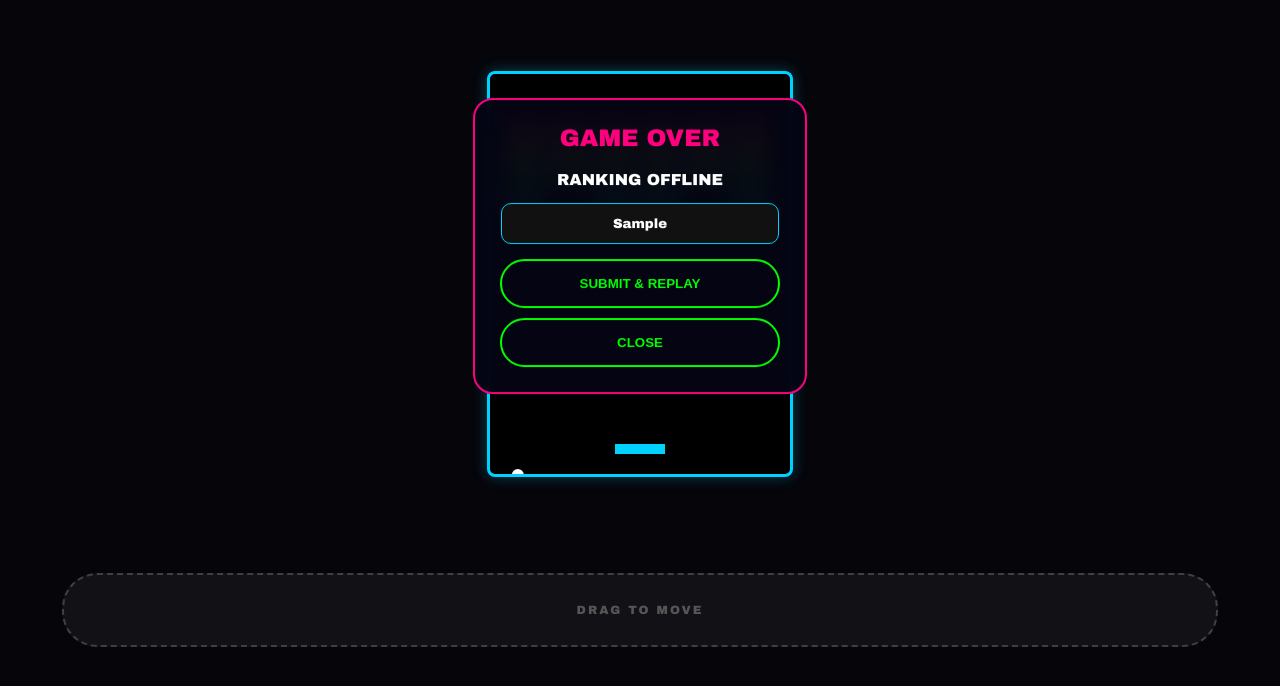
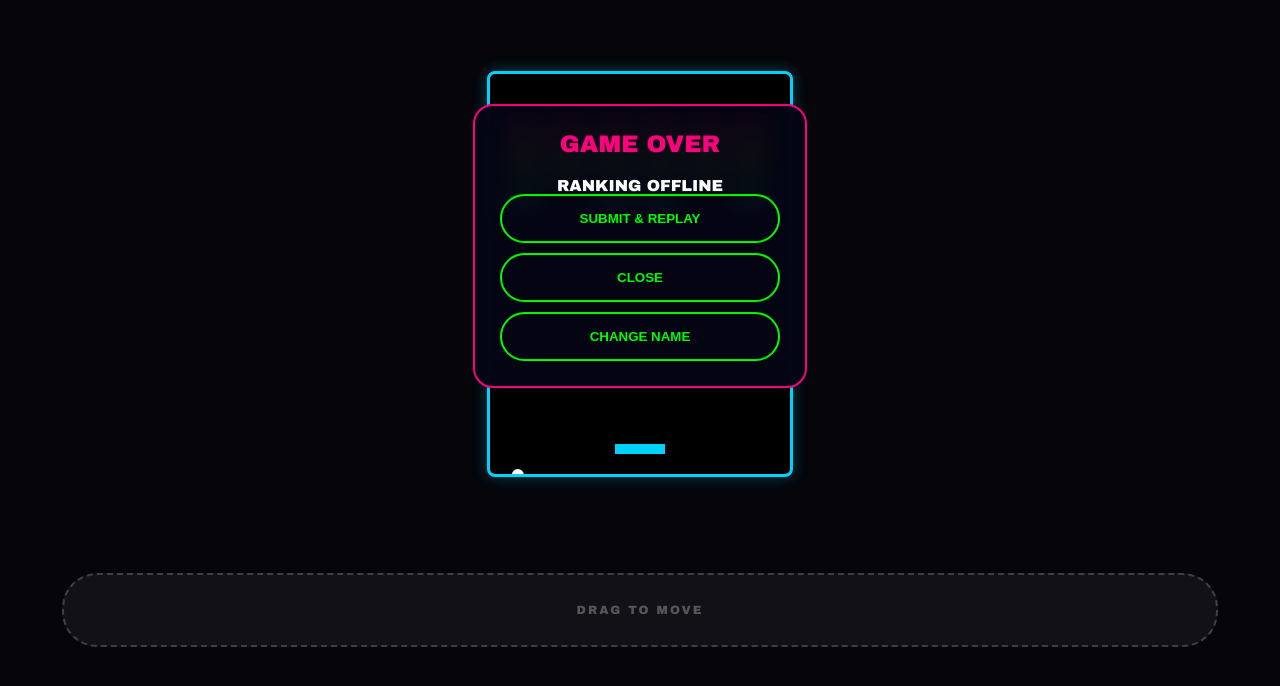
Before and after one commit to kmiyazaki-pixel/block, a website: page index.html in a window 1280 px wide. Both pictures are taken after typing "Sample" into the empty fields and a click on the button "SUBMIT & REPLAY". Shown: the part 110-796 px from the top of the page. Drawn offline with Linux system fonts and the light colour scheme; no server answers.

Commit message:
Update index.html

```diff
--- a/index.html
+++ b/index.html
@@ -49,9 +49,13 @@
     <div id="ranking-board">
       <h2 style="color:var(--neon-pink); margin-top: 0;">GAME OVER</h2>
       <div id="rank-list"></div>
+
+      <!-- 初回だけ表示（保存名がある場合はJSで非表示にする） -->
       <input type="text" id="name-input" placeholder="YOUR NAME" maxlength="10">
+
       <button class="menu-btn" onclick="submitScore()">SUBMIT & REPLAY</button>
       <button class="menu-btn" style="margin-top:10px;" onclick="closeRanking()">CLOSE</button>
+      <button class="menu-btn" style="margin-top:10px;" onclick="changeName()">CHANGE NAME</button>
     </div>
   </div>
 
@@ -64,9 +68,8 @@
     const ctx = canvas.getContext('2d');
     const scoreEl = document.getElementById('score');
 
-    // サーバー設定
-    // 同じドメインで配信するなら ''（空）でOK。別ドメインなら 'https://xxxxx' を入れる。
-    const SERVER_URL = 'https://block-r057.onrender.com'; // 例: https://blockranking-api.onrender.com
+    // サーバー設定（RenderのURL）
+    const SERVER_URL = 'https://block-r057.onrender.com';
 
     // UI
     const rankingBoard = document.getElementById('ranking-board');
@@ -74,14 +77,28 @@
     const nameInput = document.getElementById('name-input');
     const openRankingBtn = document.getElementById('open-ranking-btn');
 
-    // 前回入力した名前を復元
-    const savedName = localStorage.getItem('playerName');
-    if (savedName) nameInput.value = savedName;
-
     // ゲーム状態
     let score = 0;
     let isGameOver = false;        // true の間は draw() が止まる
     let pausedByRanking = false;   // ランキングボタンで一時停止したか
+
+    function updateNameUI() {
+      const saved = localStorage.getItem('playerName');
+      const hasName = !!(saved && saved.trim());
+
+      if (hasName) {
+        nameInput.value = saved;
+        nameInput.style.display = 'none'; // 入力欄を隠す
+        nameInput.disabled = true;
+        nameInput.placeholder = saved;
+      } else {
+        nameInput.style.display = 'block';
+        nameInput.disabled = false;
+      }
+    }
+
+    // 初回ロード時に反映
+    updateNameUI();
 
     // パドル設定
     const paddle = { x: 125, y: 370, w: 50, h: 10, color: '#00d2ff' };
@@ -178,9 +195,25 @@
           ball.dx = hitPos * 4;
         } else if (ball.y > canvas.height) {
           // GAME OVER
-          pausedByRanking = false; // GAME OVERで止めた場合は再開しない
+          pausedByRanking = false;
           isGameOver = true;
-          showRanking(true); // true = GAME OVER 表示
+
+          const saved = localStorage.getItem('playerName');
+          const hasName = !!(saved && saved.trim());
+
+          if (hasName) {
+            // 名前保存済みなら自動送信してからランキング表示
+            fetch(`${SERVER_URL}/api/save-score`, {
+              method: 'POST',
+              headers: { 'Content-Type': 'application/json' },
+              body: JSON.stringify({ name: saved.trim().slice(0, 10), score })
+            }).finally(() => {
+              showRanking(true);
+            });
+          } else {
+            // 初回は入力させる
+            showRanking(true);
+          }
         }
       }
 
@@ -201,13 +234,12 @@
 
     // --- ランキング/サーバー連携 ---
     async function showRanking(isGameOverMode) {
-      // タイトル表示の切り替え
       const titleEl = rankingBoard.querySelector('h2');
       titleEl.textContent = isGameOverMode ? "GAME OVER" : "RANKING";
 
       rankingBoard.style.display = 'block';
+      updateNameUI();
 
-      // ランキング取得
       try {
         const res = await fetch(`${SERVER_URL}/api/ranking`);
         const data = await res.json();
@@ -232,9 +264,16 @@
       }
     }
 
+    // 初回だけ手動送信（保存名ができたら以降はGAME OVERで自動送信）
     async function submitScore() {
-      const name = (nameInput.value || "PLAYER").trim().slice(0, 10);
-      localStorage.setItem('playerName', name); // 次回のために保存
+      let saved = localStorage.getItem('playerName');
+      let name = (saved && saved.trim()) ? saved.trim() : (nameInput.value || "PLAYER").trim();
+      name = name.slice(0, 10) || "PLAYER";
+
+      if (!saved || !saved.trim()) {
+        localStorage.setItem('playerName', name);
+        updateNameUI();
+      }
 
       try {
         await fetch(`${SERVER_URL}/api/save-score`, {
@@ -247,18 +286,17 @@
       location.reload();
     }
 
-    // ランキングボタン：停止して表示（ゲーム継続したいなら isGameOver=true を消せばOK）
+    // ランキングボタン：停止して表示
     openRankingBtn.addEventListener('click', () => {
       pausedByRanking = true;
-      isGameOver = true;           // 一時停止
-      showRanking(false);          // GAME OVER ではない
+      isGameOver = true;
+      showRanking(false);
     });
 
     // CLOSE：ランキングを閉じて再開（RANKINGボタンで止めたときだけ）
     function closeRanking() {
       rankingBoard.style.display = 'none';
 
-      // GAME OVER表示中は再開しない（submit&replay想定）
       const titleEl = rankingBoard.querySelector('h2');
       const isActuallyGameOver = titleEl.textContent === "GAME OVER";
       if (isActuallyGameOver) return;
@@ -268,6 +306,15 @@
         isGameOver = false;
         requestAnimationFrame(draw);
       }
+    }
+
+    // 名前変更（保存名を消して入力欄を再表示）
+    function changeName() {
+      localStorage.removeItem('playerName');
+      nameInput.value = '';
+      nameInput.style.display = 'block';
+      nameInput.disabled = false;
+      nameInput.focus();
     }
 
     // --- 操作（スマホ：タッチドラッグ） ---
@@ -281,7 +328,7 @@
       if (paddle.x > canvas.width - paddle.w) paddle.x = canvas.width - paddle.w;
     }, { passive: false });
 
-    // --- 操作（PC：マウス移動でも動くように） ---
+    // --- 操作（PC：マウス移動） ---
     touchArea.addEventListener('mousemove', (e) => {
       const rect = touchArea.getBoundingClientRect();
       const x = e.clientX - rect.left;
```
